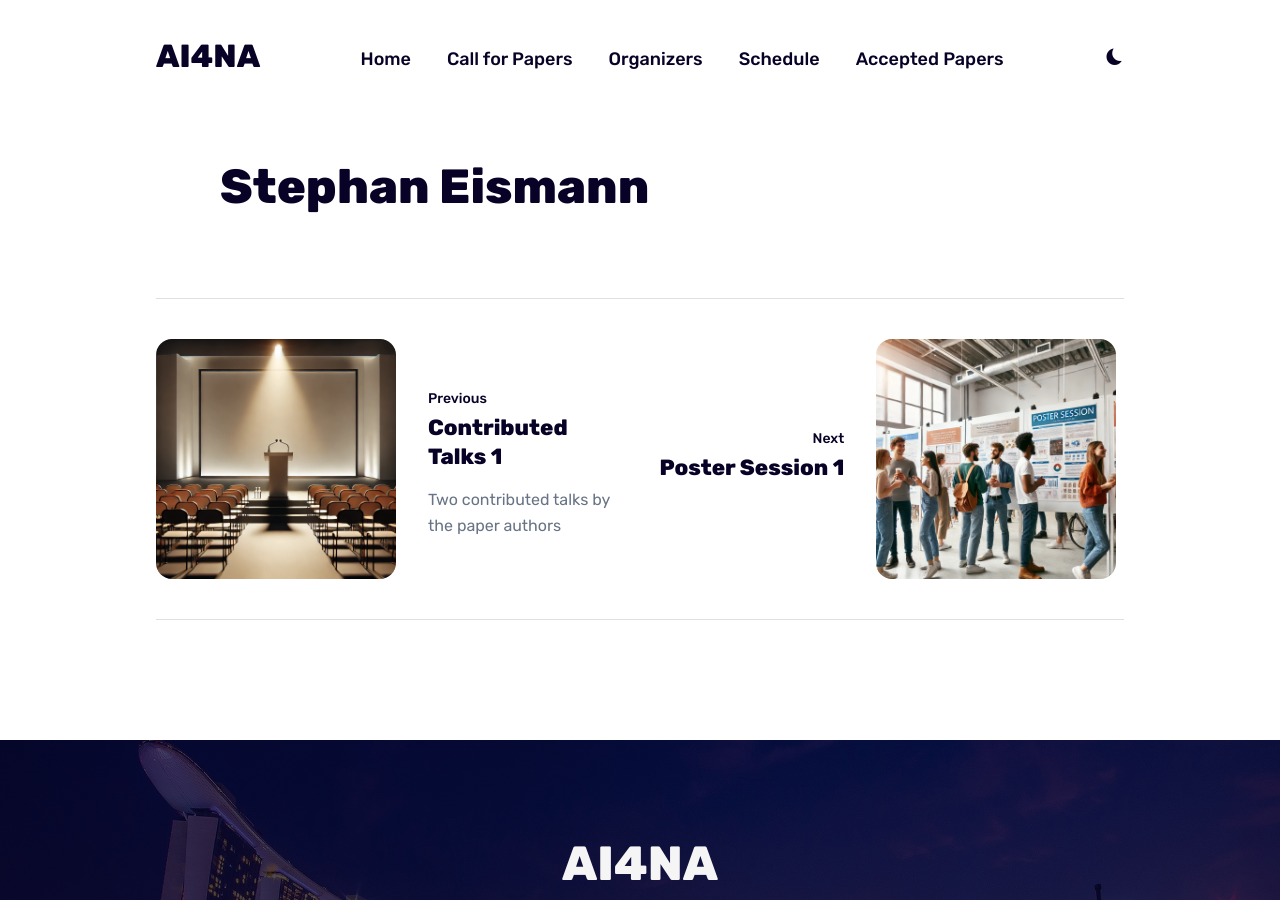
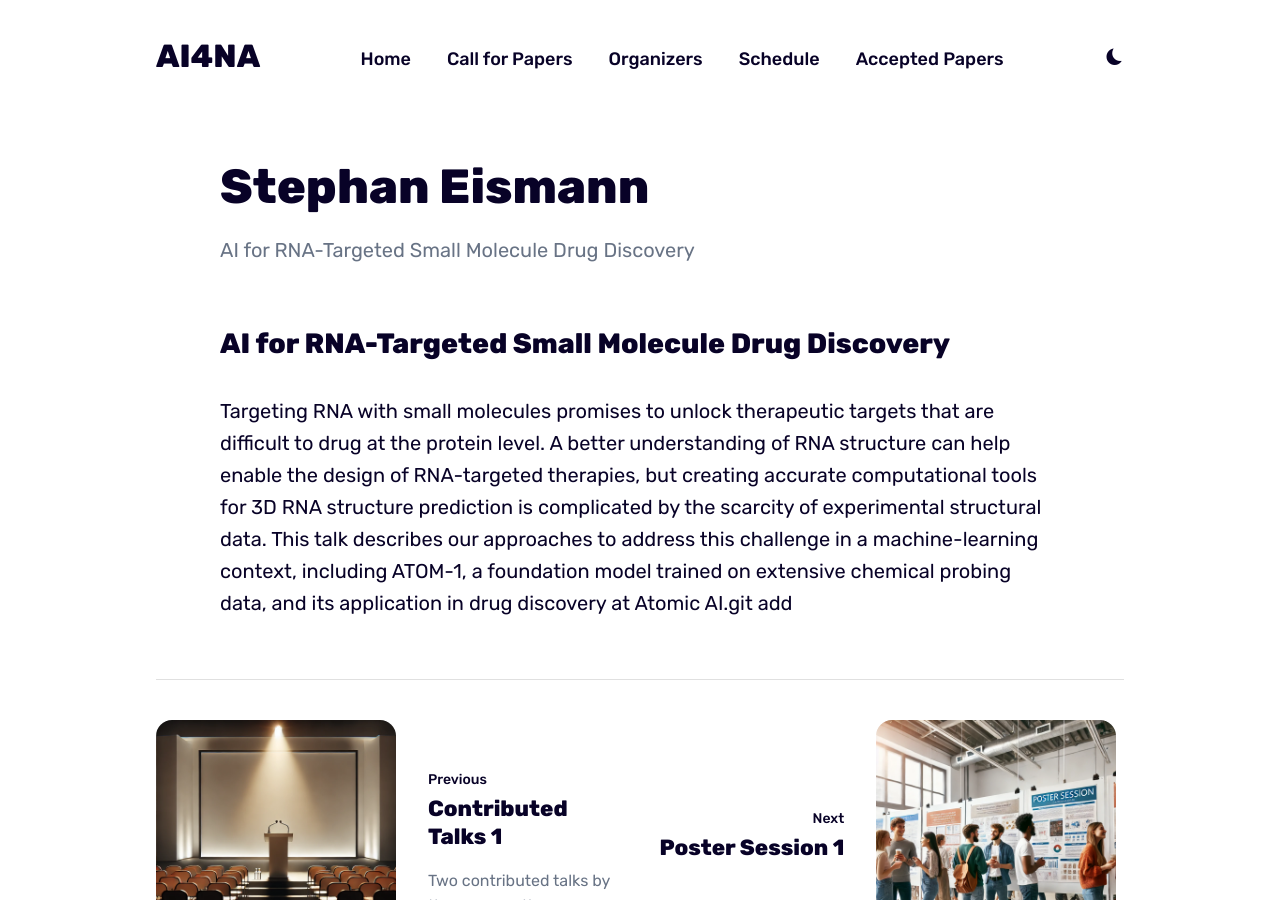
Before and after one commit to ai4na-workshop/ai4na-workshop.github.io, a Jekyll site: the page built from _posts/2024-01-01-1050.markdown, in a window 1280 px wide and 900 px high. Built offline with Jekyll 4.4.1, drawn with Linux system fonts in a browser that asks for light colours.

Commit message:
Add speaker info

```diff
--- a/_posts/2024-01-01-1050.markdown
+++ b/_posts/2024-01-01-1050.markdown
@@ -4,10 +4,10 @@ schedule: 10:45-11:15
 date: 2022-07-26 09:00:00 +0300
 image: /images/speakers_panelists/Stephan_Eismann.jpeg
 title: Stephan Eismann
-# description: Expert in Life Sciences
+description: AI for RNA-Targeted Small Molecule Drug Discovery
 # tags: [Life Sciences, Keynote]
 order: 14
 ---
 
-<!-- ## Talk Title -->
-<!-- Talk abstract -->
+## AI for RNA-Targeted Small Molecule Drug Discovery
+Targeting RNA with small molecules promises to unlock therapeutic targets that are difficult to drug at the protein level. A better understanding of RNA structure can help enable the design of RNA-targeted therapies, but creating accurate computational tools for 3D RNA structure prediction is complicated by the scarcity of experimental structural data. This talk describes our approaches to address this challenge in a machine-learning context, including ATOM-1, a foundation model trained on extensive chemical probing data, and its application in drug discovery at Atomic AI.git add
```
Also changed, not shown: 4 other files.
